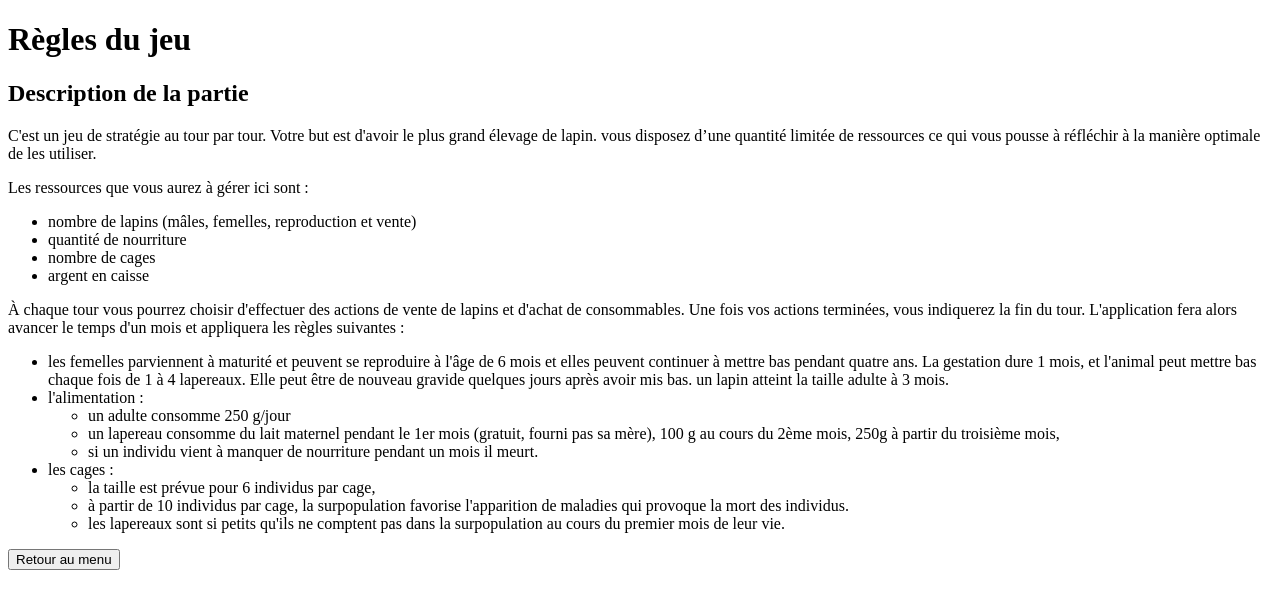
After one commit to Riikiki/elevage-mathieu-lambert, a Django app: page /rules/ in a window 1280 px wide. The commit adds this page. Shown: the top 609 px of the page. Run offline with Django 4.2, Linux system fonts and the light colour scheme.

Commit message:
Finishing rules page + adding menu back button everywhere

```diff
--- a/raising/elevage/templates/elevage/home.html
+++ b/raising/elevage/templates/elevage/home.html
@@ -13,7 +13,7 @@
         <button>Continue</button>
     </a>
 
-    <a href="{% url 'rules_page' %}">
+    <a href="{% url 'elevage_rules' %}">
         <button>Règle du jeu</button>
     </a>
 
--- a/raising/elevage/templates/elevage/liste.html
+++ b/raising/elevage/templates/elevage/liste.html
@@ -13,5 +13,6 @@
         {% endfor %}
     </ul>
     <a href="{% url 'elevage_nouveau' %}">Créer un nouvel élevage</a>
+    <a href="{% url 'elevage_home' %}">Retour au menu</a>
 
 {% endblock content %}
--- /dev/null
+++ b/raising/elevage/templates/elevage/rules.html
@@ -0,0 +1,51 @@
+{% extends "base.html" %}
+
+{% block content %}
+
+<div class="container">
+    <h1> Règles du jeu </h1>
+
+  <h2>Description de la partie</h2>
+
+    <p>C'est un jeu de stratégie au tour par tour. Votre but est d'avoir le plus grand élevage de lapin. vous disposez d’une quantité limitée
+        de ressources ce qui vous pousse à réfléchir à la manière optimale de les utiliser.</p>
+
+    <p>Les ressources que vous aurez à gérer ici sont :</p>
+
+    <ul>
+        <li>nombre de lapins (mâles, femelles, reproduction et vente)</li>
+        <li>quantité de nourriture</li>
+        <li>nombre de cages</li>
+        <li>argent en caisse</li>
+    </ul>
+
+    <p>À chaque tour vous pourrez choisir d'effectuer des actions de vente de lapins et d'achat de consommables.
+        Une fois vos actions terminées, vous indiquerez la fin du tour. L'application fera alors avancer le temps
+        d'un mois et appliquera les règles suivantes :
+    </p>
+
+    <ul>
+        <li>les femelles parviennent à maturité et peuvent se reproduire à l'âge de 6 mois et elles peuvent continuer à mettre bas pendant quatre ans. La gestation dure 1 mois, et l'animal peut mettre bas chaque fois de 1 à 4 lapereaux. Elle peut être de nouveau gravide quelques jours après avoir mis bas.
+            un lapin atteint la taille adulte à 3 mois.</li>
+        <li>l'alimentation :
+            <ul>
+                <li>un adulte consomme 250 g/jour</li>
+                <li> un lapereau consomme du lait maternel pendant le 1er mois (gratuit, fourni pas sa mère), 100 g au cours du 2ème mois,
+                    250g à partir du troisième mois,</li>
+                <li>si un individu vient à manquer de nourriture pendant un mois il meurt.</li>
+            </ul>
+        </li>
+        <li>les cages :
+            <ul>
+                <li>la taille est prévue pour 6 individus par cage,</li>
+                <li>à partir de 10 individus par cage, la surpopulation favorise l'apparition de maladies qui provoque la mort des individus.</li>
+                <li>les lapereaux sont si petits qu'ils ne comptent pas dans la surpopulation au cours du premier mois de leur vie.</li>
+            </ul>
+        </li>
+    </ul>
+
+    <a href="{% url 'elevage_home' %}">
+        <button>Retour au menu</button>
+    </a>
+</div>
+{% endblock %}
```
